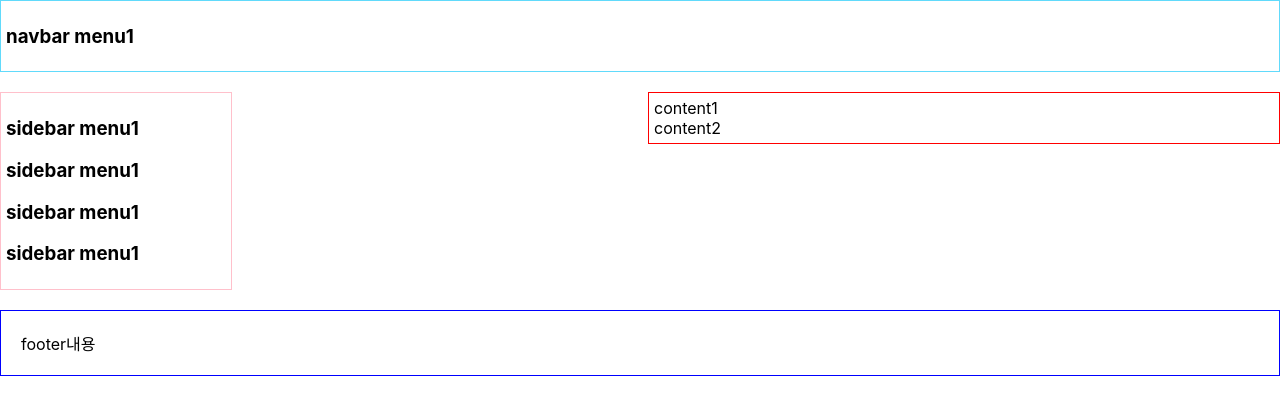
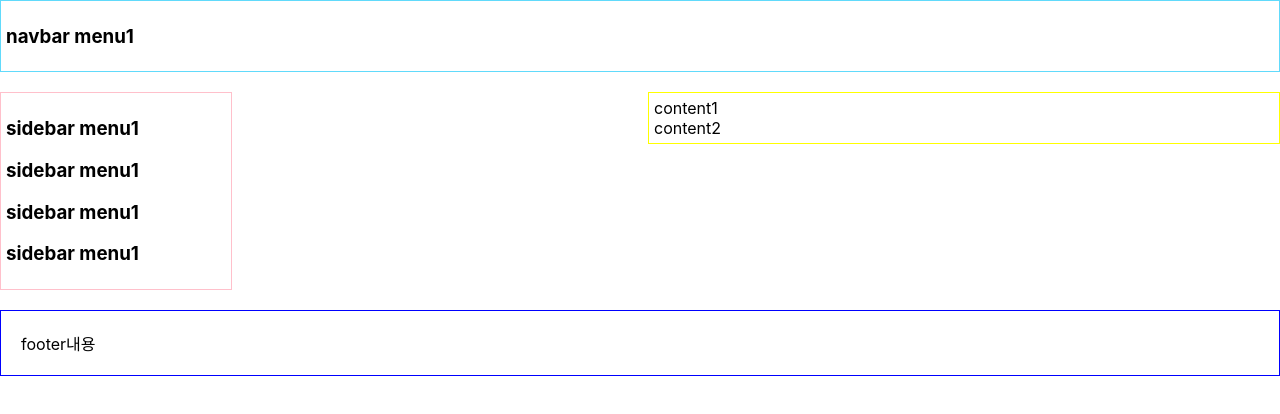
Before and after one commit to starbuckschair/stackoverflowclone, a React (Create React App) app: page / in a window 1280 px wide. Shown: the top 414 px of the page. Built offline with nearby package versions, Linux system fonts and the light colour scheme.

Commit message:
git test

```diff
--- a/src/App.css
+++ b/src/App.css
@@ -21,7 +21,7 @@ section {
   padding: 5px;
   float: right;
   margin-bottom: 20px;
-  border: 1px solid red;
+  border: 1px solid yellow;
 
 
 }
```
